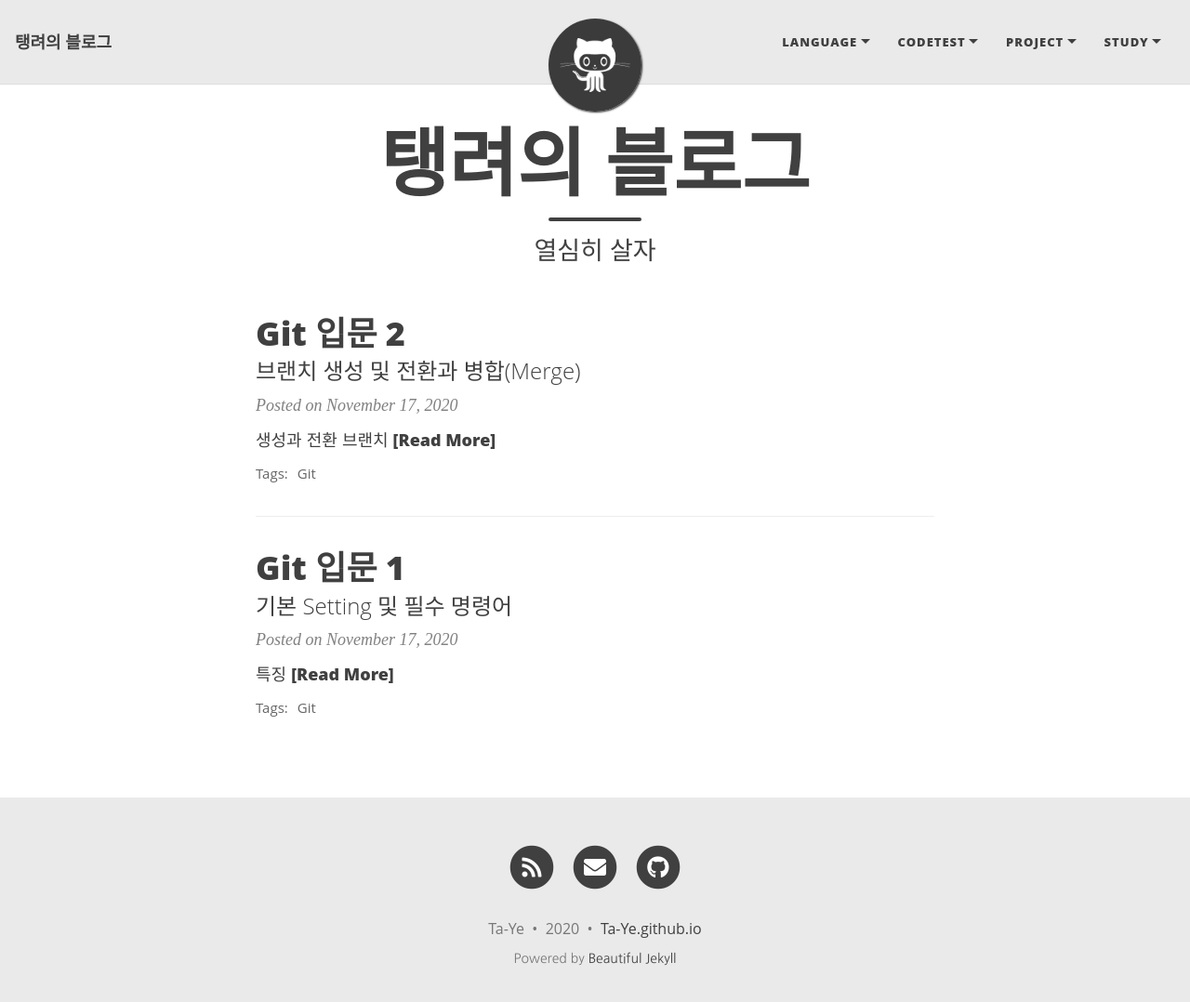
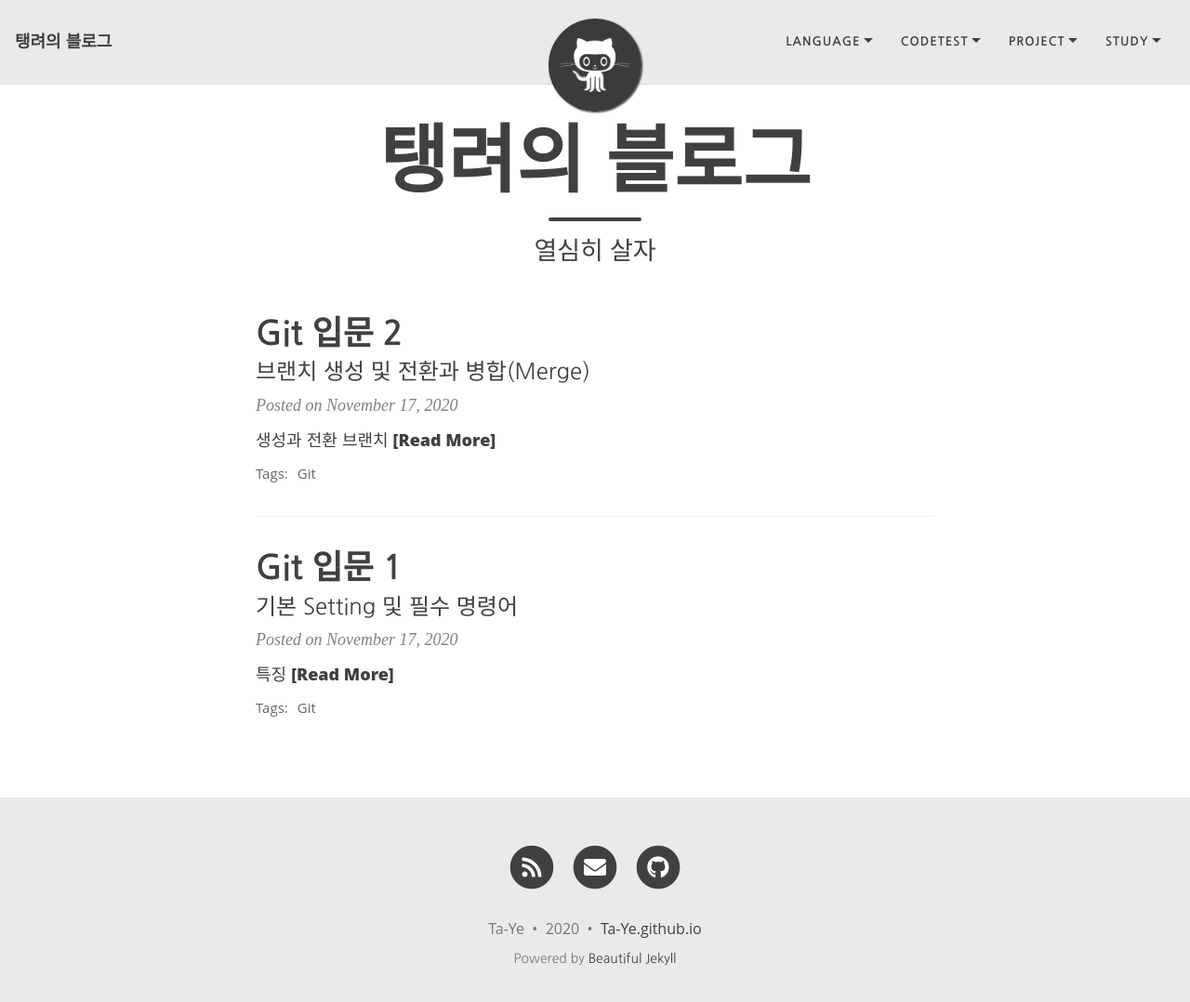
Before and after one commit to Ta-Ye/Ta-Ye.github.io, a Jekyll site: the page built from index.html, in a window 1280 px wide and 1092 px high. Shown: the top 1078 px of the window at 93% size. Built offline with Jekyll 4.4.1, drawn with Linux system fonts in a browser that asks for light colours; nearby versions of some CDN libraries; the list of posts is cut into pages by our own code.

Commit message:
Update beautifuljekyll.css

```diff
--- a/assets/css/beautifuljekyll.css
+++ b/assets/css/beautifuljekyll.css
@@ -11,7 +11,7 @@ html {
 }
 
 body {
-  font-family: 'Lora', 'Nanum Gothic', 'Nanum Gothic';
+  font-family: 'Nanum Gothic', 'Nanum Gothic', 'Nanum Gothic';
   font-size: 1.125rem;
   color: {{ site.text-col | default: "#404040" }};
   position: relative;
@@ -26,7 +26,7 @@ p {
   margin: 1.875rem 0;
 }
 h1,h2,h3,h4,h5,h6 {
-  font-family: 'Open Sans', 'Helvetica Neue', Helvetica, Arial, sans-serif;
+  font-family: 'Nanum Gothic', 'Nanum Gothic', 'Nanum Gothic', 'Nanum Gothic', 'Nanum Gothic';
   font-weight: 800;
   line-height: 1.1;
 }
@@ -124,7 +124,7 @@ img {
 .navbar-custom {
   background-color: {{ site.navbar-col | default: "#EAEAEA" }};
   border-bottom: 1px solid {{ site.navbar-border-col | default: "#DDDDDD" }};
-  font-family: 'Open Sans', 'Helvetica Neue', Helvetica, Arial, sans-serif;
+  font-family: 'Nanum Gothic', 'Nanum Gothic', 'Nanum Gothic','Nanum Gothic', 'Nanum Gothic';
   {% if site.navbar-img %}
     background-image: url({{ site.navbar-img | relative_url }});
     background-attachment: fixed;
@@ -779,7 +779,7 @@ nav.top-nav-short-permanent ~ header > .intro-header.big-img {
 }
 
 .pagination .page-item .page-link {
-  font-family: 'Open Sans', 'Helvetica Neue', Helvetica, Arial, sans-serif;
+  font-family: 'Nanum Gothic', 'Nanum Gothic', 'Nanum Gothic', Arial, sans-serif;
   text-transform: uppercase;
   font-size: 0.875rem;
   font-weight: 800;
```
